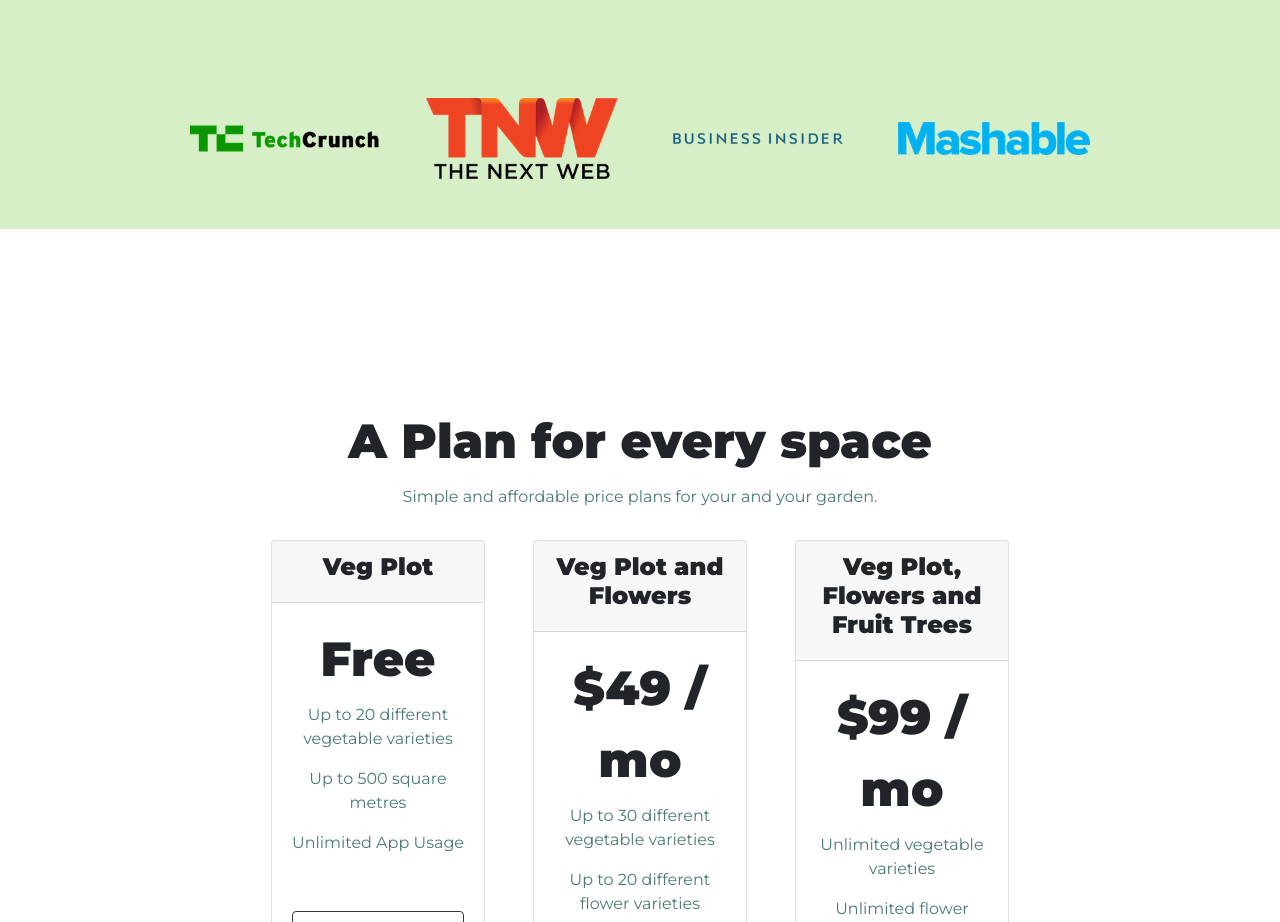
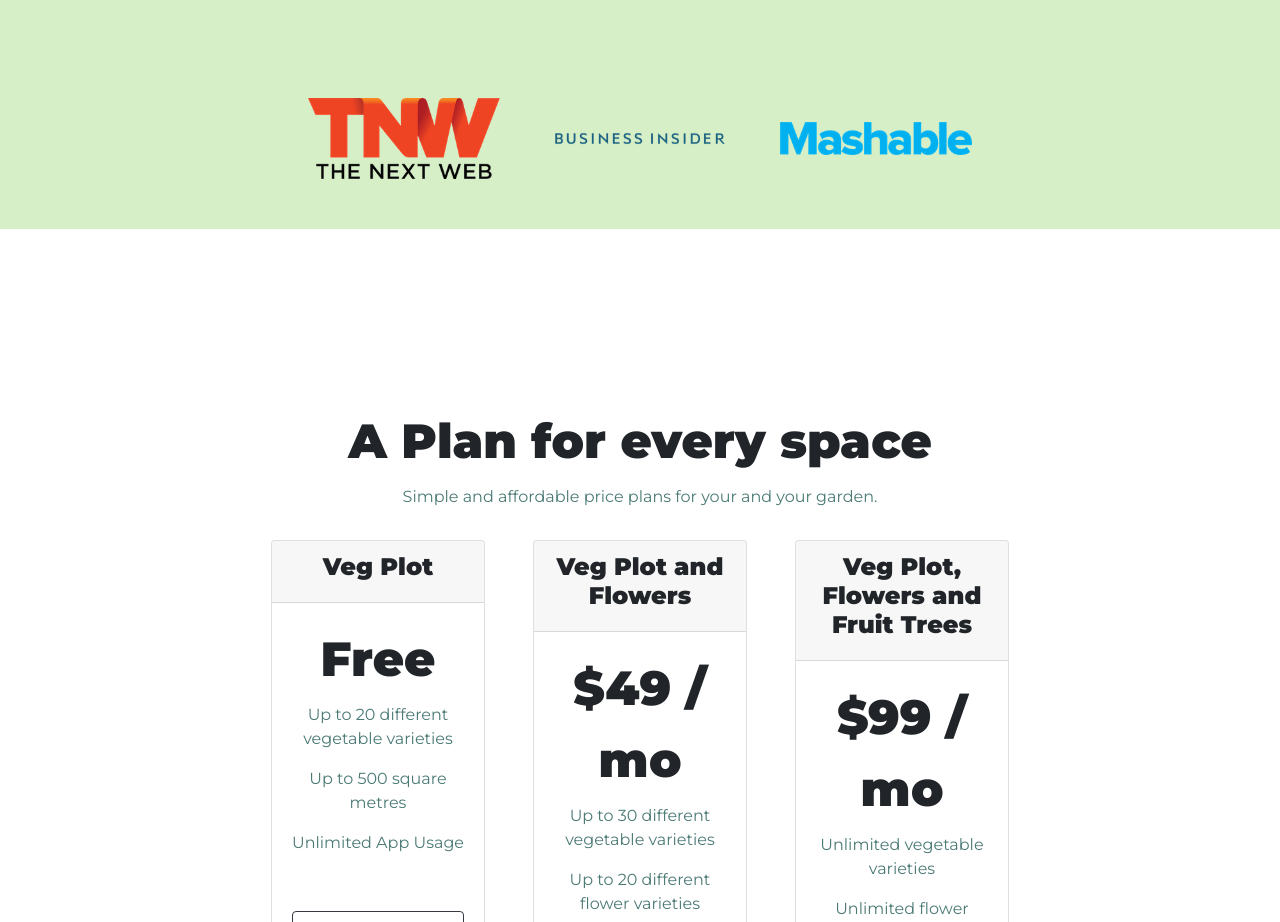
Before and after one commit to MatyN24/PlantMyPlot, a plain HTML site: page index.html in a window 1280 px wide. Shown: the part 1540-2462 px from the top of the page. Drawn offline with nearby package versions, Linux system fonts and the light colour scheme.

Commit message:
Tchrunch image removed

```diff
--- a/index.html
+++ b/index.html
@@ -134,7 +134,6 @@
   <!-- Press -->
 
   <section class= "colored-section" id="press">
-    <img class="press-logo" src="images/tCrunch.png" alt="tc-logo">
     <img class="press-logo" src="images/tnw.png" alt="tnw-logo">
     <img class="press-logo" src="images/bizinsider.png" alt="biz-insider-logo">
     <img class="press-logo" src="images/mashable.png" alt="mashable-logo">
```
Also changed, not shown: images/TCrunch.png (deleted).
